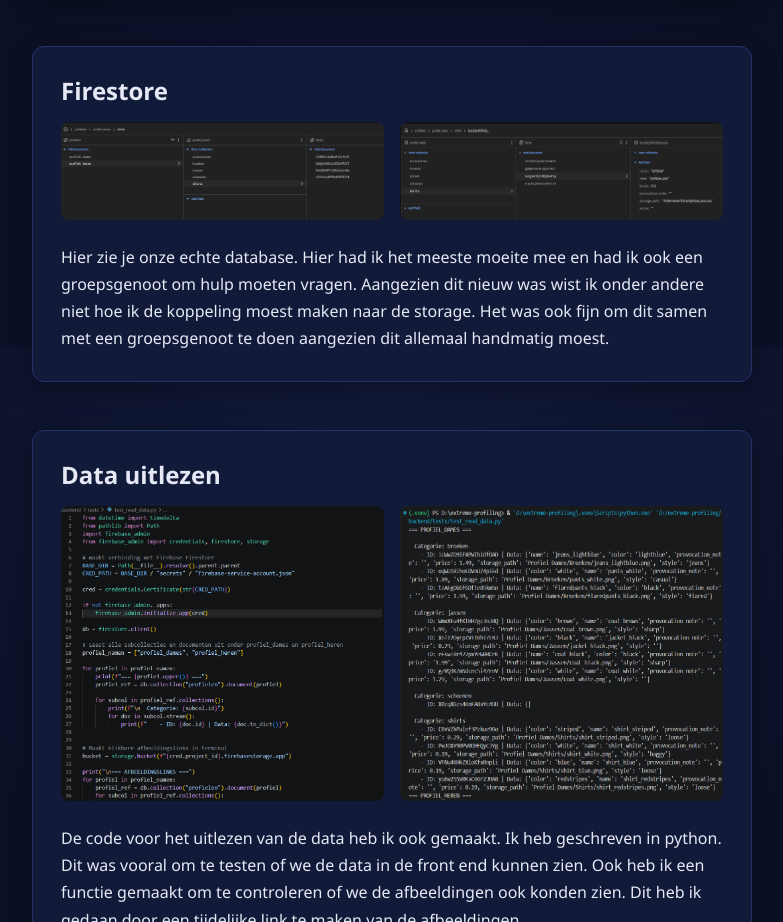
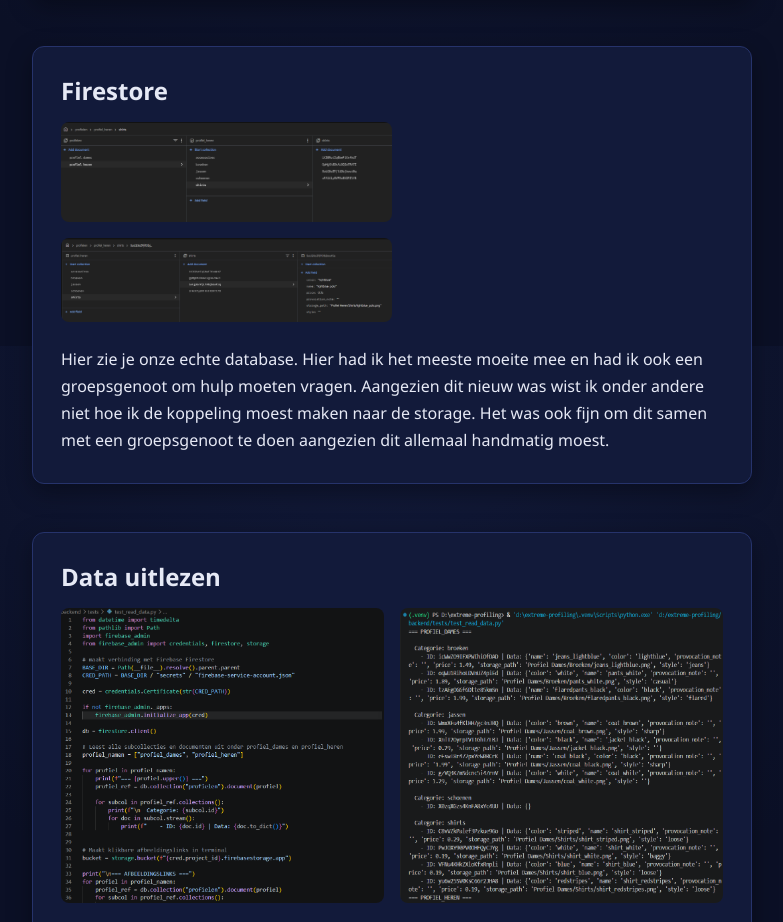
Before and after one commit to wandkh/wandkh.github.io, a plain HTML site: page sprint3.html in a window 1280 px wide. Shown: the part 1254-2176 px from the top of the page, without its empty margins (248-1031 px from the left). Drawn offline with Linux system fonts and the light colour scheme.

Commit message:
Update style.css

```diff
--- a/style.css
+++ b/style.css
@@ -192,6 +192,16 @@ figcaption {
   color: var(--muted);
 }
 
+.onder-elkaar {
+  display: flex;
+  flex-direction: column;
+  gap: 1rem;
+}
+
+.onder-elkaar img {
+  width: 100%;
+  height: auto;
+}
 /* ===== Code en citaten ===== */
 code {
   padding: 0.15em 0.4em;
```
